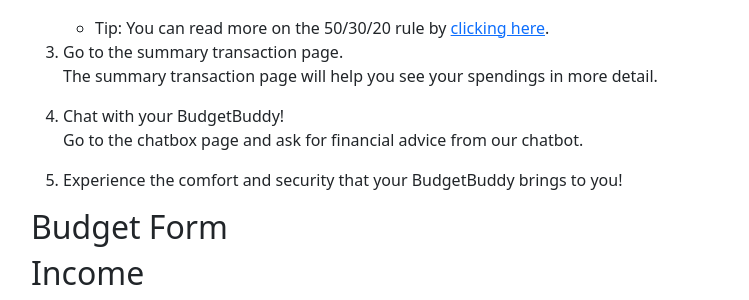
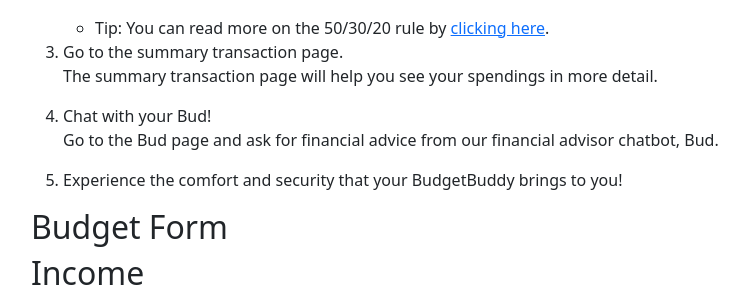
Before and after one commit to kjx172/BudgetBuddy, a Flask app: page / in a window 1280 px wide. Shown: the part 525-825 px from the top of the page, without its empty margins (19-768 px from the left). Run offline with Flask 3, Linux system fonts and the light colour scheme.

Commit message:
updated the home page

```diff
--- a/templates/home.html
+++ b/templates/home.html
@@ -28,8 +28,8 @@
             <p>The summary transaction page will help you see your spendings in more detail.</p>
         </li>
 
-        <li>Chat with your BudgetBuddy!
-        <p>Go to the chatbox page and ask for financial advice from our chatbot.</p>
+        <li>Chat with your Bud!
+        <p>Go to the Bud page and ask for financial advice from our financial advisor chatbot, Bud.</p>
         </li>
         <li>Experience the comfort and security that your BudgetBuddy brings to you!</li>
     </ol>
```
